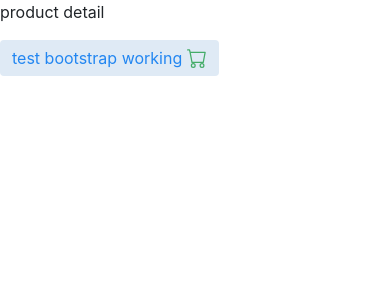
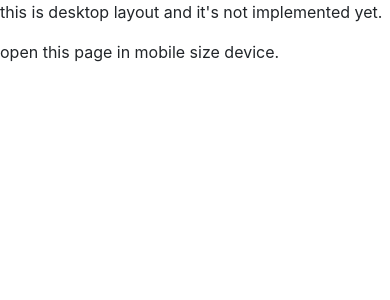
Before and after one commit to Alireza1996Sh/last-second-interview, a Vue app: page /product-detail in a window 390 px wide. Shown: the top 300 px of the page. Built offline with nearby package versions, Linux system fonts and the light colour scheme; what vue-mq would draw is missing.

Commit message:
implement dynamic loading of desktop and mobile size of productDetail page

```diff
--- a/src/components/product-detail/Index.vue
+++ b/src/components/product-detail/Index.vue
@@ -1,16 +1,24 @@
 <template>
-  <div>
-    <div>product detail</div>
-    <b-button class="bg-light-blue text-blue border-0 mt-3">
-      test bootstrap working
-      <b-icon-cart variant="green" font-scale="1.25" />
-    </b-button>
-  </div>
+  <!-- use dynamic loading to prevent load extra js for not rendered component -->
+  <!-- this could be implemented with <component :is="computedComponent" /> -->
+  <ProductDetailMobile v-if="isMobile" />
+  <ProductDetailDesktop v-else />
 </template>
 
 <script>
 export default {
   name: "ProductDetailPage",
+  components: {
+    ProductDetailMobile: () =>
+      import("@/components/product-detail/mobile/Index"),
+    ProductDetailDesktop: () =>
+      import("@/components/product-detail/desktop/Index"),
+  },
+  computed: {
+    isMobile() {
+      return this.$mq === "sm";
+    },
+  },
 };
 </script>
 
--- /dev/null
+++ b/src/components/product-detail/desktop/Index.vue
@@ -0,0 +1,14 @@
+<template>
+  <div>
+    <p>this is desktop layout and it's not implemented yet.</p>
+    <p>open this page in mobile size device.</p>
+  </div>
+</template>
+
+<script>
+export default {
+  name: "ProductDetailDesktop",
+};
+</script>
+
+<style scoped></style>
--- /dev/null
+++ b/src/components/product-detail/mobile/Index.vue
@@ -0,0 +1,11 @@
+<template>
+  <div>Mobile design</div>
+</template>
+
+<script>
+export default {
+  name: "ProductDetailMobile",
+};
+</script>
+
+<style scoped></style>
```
